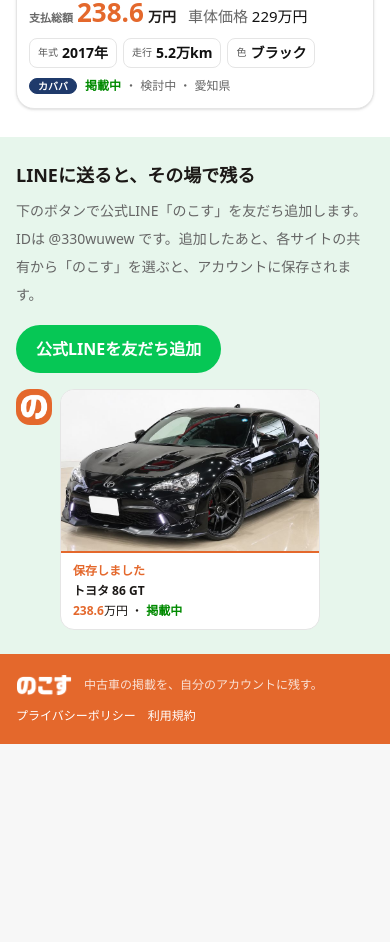
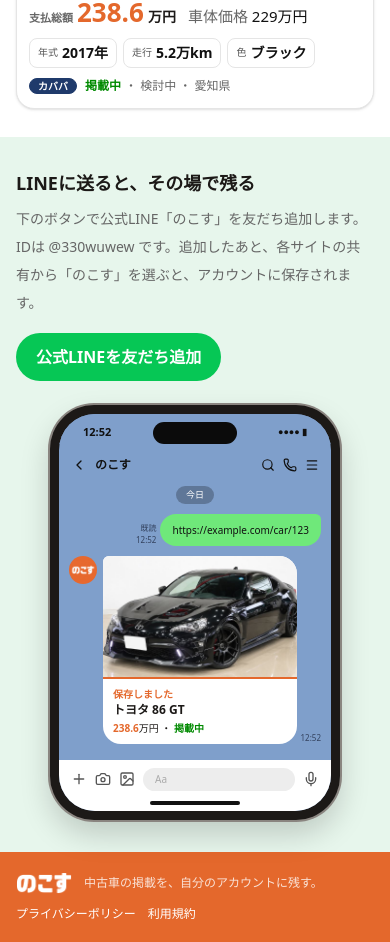
Before and after one commit to goodgunu/nokosu, a Next.js app: page / in a window 390 px wide. Shown: the part 3480-4422 px from the top of the page. Before the commit the page ends 4224 px from the top, so only its background shows below. Built offline with nearby package versions, Linux system fonts and the light colour scheme; no server answers.

Commit message:
ランディング最下部: iPhone風のLINEトーク図に

```diff
--- a/components/landing-line-flow.tsx
+++ b/components/landing-line-flow.tsx
@@ -1,5 +1,5 @@
 import Image from "next/image";
-import { Check, X } from "lucide-react";
+import { Camera, Check, ChevronLeft, ImageIcon, Mic, Plus, Search, Phone as PhoneIcon, Menu, X } from "lucide-react";
 import { MiniCard } from "@/components/landing-mocks";
 
 const ORANGE = "#E4682C";
@@ -14,7 +14,7 @@ function Frame({ children, bg = "#F2F2F2", label }: { children: React.ReactNode;
   );
 }
 
-function NokosuIcon({ size = 40, badge = true, ring = false }: { size?: number; badge?: boolean; ring?: boolean }) {
+export function NokosuIcon({ size = 40, badge = true, ring = false }: { size?: number; badge?: boolean; ring?: boolean }) {
   return (
     <span className="relative inline-block shrink-0" style={{ width: size, height: size }}>
       <Image
@@ -179,3 +179,65 @@ export function LandingLineFlow() {
     </section>
   );
 }
+
+// 最下部のLINEセクション用: iPhone風の枠でLINEトークをしている図
+export function LineChatPhone() {
+  return (
+    <div
+      role="img"
+      aria-label="LINEで「のこす」にURLを送ると、保存しましたと返信が届くトーク画面（サンプル）"
+      className="mx-auto w-full max-w-[290px] rounded-[44px] p-[9px]"
+      style={{ background: "#1C1917", boxShadow: "0 0 0 2px #8A8580, 0 14px 30px rgba(0,0,0,0.18)" }}
+    >
+      <div className="relative overflow-hidden rounded-[36px]" style={{ background: "#7F9FCB" }}>
+        <div className="absolute top-2 left-1/2 z-10 h-[22px] w-[84px] -translate-x-1/2 rounded-full" style={{ background: "#0B0B0B" }} />
+        <div className="flex items-center justify-between px-6 pt-2.5 pb-1 text-[11px] font-bold" style={{ background: "#7F9FCB", color: "#111" }}>
+          <span>12:52</span>
+          <span className="text-[9px]">●●●● ▮</span>
+        </div>
+        <div className="flex items-center gap-2 px-3 pt-3 pb-2" style={{ color: "#111" }}>
+          <ChevronLeft className="size-4" aria-hidden />
+          <span className="flex-1 text-[12px] font-bold">のこす</span>
+          <Search className="size-3.5" aria-hidden />
+          <PhoneIcon className="size-3.5" aria-hidden />
+          <Menu className="size-3.5" aria-hidden />
+        </div>
+        <div className="flex flex-col gap-2.5 px-2.5 pt-1 pb-4">
+          <span className="mx-auto rounded-full px-2.5 py-0.5 text-[9px] text-white" style={{ background: "rgba(0,0,0,0.25)" }}>今日</span>
+          <div className="flex items-end justify-end gap-1">
+            <span className="text-right text-[8px] leading-3" style={{ color: "#33425e" }}>既読<br />12:52</span>
+            <div className="max-w-[72%] rounded-2xl rounded-tr-sm px-3 py-2 text-[10px] leading-4 break-all" style={{ background: "#6FE87A", color: "#111" }}>
+              https://example.com/car/123
+            </div>
+          </div>
+          <div className="flex items-start gap-1.5">
+            <NokosuIcon size={28} badge={false} />
+            <div className="flex min-w-0 flex-1 items-end gap-1">
+              <div className="min-w-0 flex-1 overflow-hidden rounded-2xl rounded-tl-sm bg-white">
+                <div className="relative aspect-[16/10] w-full">
+                  <Image src="/86-card.jpg" alt="" fill sizes="200px" className="object-cover" />
+                </div>
+                <div className="border-t-2 px-2.5 py-2" style={{ borderColor: ORANGE }}>
+                  <p className="text-[10px] font-bold" style={{ color: ORANGE }}>保存しました</p>
+                  <p className="text-[12px] leading-tight font-bold">トヨタ 86 GT</p>
+                  <p className="mt-1 text-[10px]">
+                    <span className="font-extrabold" style={{ color: ORANGE }}>238.6</span>万円 ・ <span className="font-bold text-live">掲載中</span>
+                  </p>
+                </div>
+              </div>
+              <span className="shrink-0 text-[8px]" style={{ color: "#33425e" }}>12:52</span>
+            </div>
+          </div>
+        </div>
+        <div className="flex items-center gap-2 bg-white px-3 pt-2 pb-5" style={{ color: "#555" }}>
+          <Plus className="size-4" aria-hidden />
+          <Camera className="size-4" aria-hidden />
+          <ImageIcon className="size-4" aria-hidden />
+          <span className="flex-1 rounded-full px-3 py-1 text-[10px]" style={{ background: "#EDEDED", color: "#aaa" }}>Aa</span>
+          <Mic className="size-4" aria-hidden />
+        </div>
+        <div className="absolute bottom-1.5 left-1/2 h-1 w-[90px] -translate-x-1/2 rounded-full" style={{ background: "#111" }} />
+      </div>
+    </div>
+  );
+}
--- a/components/landing-page.tsx
+++ b/components/landing-page.tsx
@@ -3,10 +3,10 @@
 import { useState } from "react";
 import Image from "next/image";
 import { BadgeCheck, Camera, JapaneseYen, ListChecks, NotebookPen, Store } from "lucide-react";
-import { LandingLineFlow } from "@/components/landing-line-flow";
+import { LandingLineFlow, LineChatPhone } from "@/components/landing-line-flow";
 import { LoginOptions } from "@/components/login-options";
 import { LineAddLink, LINE_ACCOUNT_ID } from "@/components/line-add-link";
-import { Mark, Wordmark } from "@/components/wordmark";
+import { Wordmark } from "@/components/wordmark";
 import { SpecChip } from "@/components/spec-chip";
 import { SOURCE_BADGE_CLASS } from "@/components/source-badge";
 import { SOURCE_LABEL } from "@/lib/sites";
@@ -208,7 +208,7 @@ export function LandingPage() {
       </section>
 
       <section style={{ background: "#E7F6EC" }}>
-        <div className="mx-auto grid max-w-6xl items-center gap-4 px-4 py-6 sm:px-7 lg:grid-cols-[1.2fr_0.8fr]">
+        <div className="mx-auto grid max-w-6xl items-center gap-6 px-4 py-8 sm:px-7 lg:grid-cols-[1.2fr_0.8fr]">
           <div>
             <h2 className="text-lg font-bold">LINEに送ると、その場で残る</h2>
             <p className="text-muted-foreground mt-2 text-sm leading-7">
@@ -218,21 +218,7 @@ export function LandingPage() {
               <LineAddLink />
             </div>
           </div>
-          <div className="flex items-start gap-2">
-            <Mark size={36} />
-            <div className="border-border w-full max-w-[260px] overflow-hidden rounded-xl border bg-white text-xs">
-              <div className="relative aspect-[16/10] w-full">
-                <Image src="/86-card.jpg" alt="" fill sizes="260px" className="object-cover" />
-              </div>
-              <div className="border-t-2 px-3 py-2 leading-5" style={{ borderColor: "#E4682C" }}>
-                <p className="font-bold" style={{ color: "#E4682C" }}>保存しました</p>
-                <p className="font-bold">トヨタ 86 GT</p>
-                <p>
-                  <span className="font-extrabold" style={{ color: "#E4682C" }}>238.6</span>万円 ・ <span className="font-bold text-live">掲載中</span>
-                </p>
-              </div>
-            </div>
-          </div>
+          <LineChatPhone />
         </div>
       </section>
 
```
